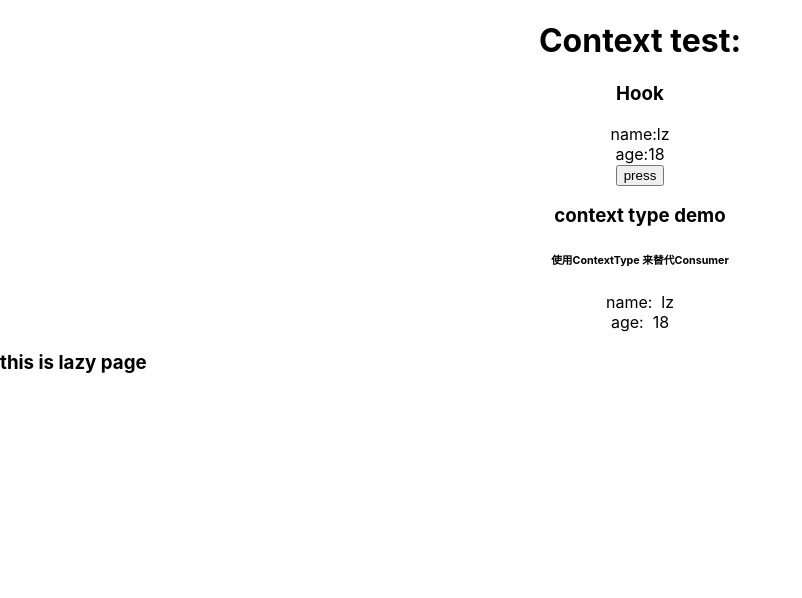
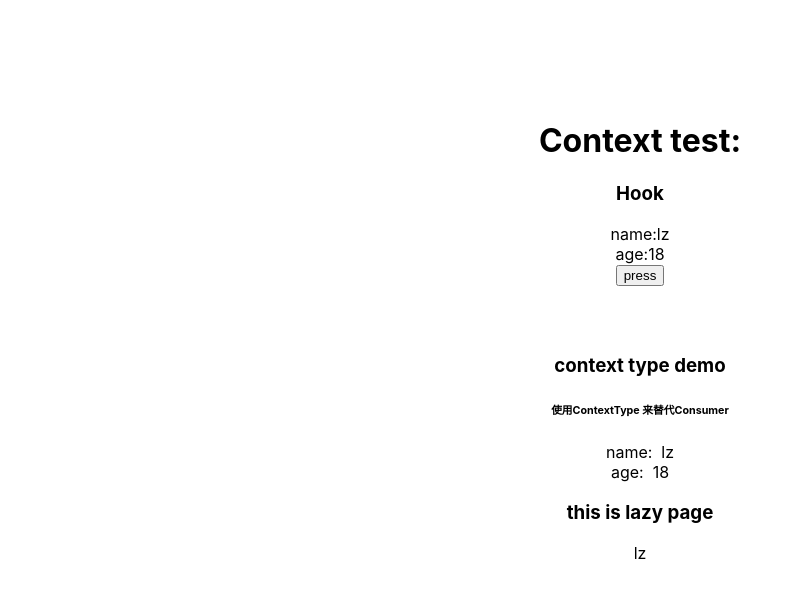
Before and after one commit to lz82/train-ticket, a React (Create React App) app: page / in a window 1280 px wide. Shown: the top 598 px of the page, without its empty margins (0-802 px from the left). Built offline with nearby package versions, Linux system fonts and the light colour scheme.

Commit message:
:construction: init memo

```diff
--- a/src/App.css
+++ b/src/App.css
@@ -1,5 +1,6 @@
 .App {
   text-align: center;
+  padding: 50px;
 }
 
 .context-type-wrapper{
--- a/src/app.jsx
+++ b/src/app.jsx
@@ -1,20 +1,42 @@
-import React from 'react'
+import React, { Component } from 'react'
 import './app.css'
 
 import Consumer from './pages/context/consumer'
 import ContextType from './pages/context/context-type'
 
 import Lazy from './pages/lazy'
+import Memo from './pages/memo'
 
-function App () {
+import ErrorPage from './pages/error'
+
+class App extends Component {
+  state = {
+    hasError: false
+  }
+
+  static getDerivedStateFromError() {
+    return {
+      hasError: true
+    }
+  }
+
+  render() {
+    const { hasError } = this.state
+    if (hasError) {
+      return <ErrorPage />
+    }
+
     return (
-    <div className="app">
+      <div className="App">
         <Consumer />
         <ContextType />
 
         <Lazy />
+
+        <Memo />
       </div>
     )
   }
+}
 
 export default App
--- /dev/null
+++ b/src/pages/error/index.jsx
@@ -0,0 +1,11 @@
+import React from 'react'
+
+function ErrorPage() {
+  return (
+    <div className="error-page-wrapper">
+      this is error page
+    </div>
+  )
+}
+
+export default ErrorPage
--- a/src/pages/lazy/index.jsx
+++ b/src/pages/lazy/index.jsx
@@ -1,11 +1,13 @@
 import React, { lazy, Suspense } from 'react'
+
+import Loading from '../loading'
 
 const LazyPage = lazy(() => import(/* webpackChunkName: "lazy-page" */'./lazy-page'))
 
 function Lazy() {
   return (
     <div>
-      <Suspense fallback={<div>loading...</div>}>
+      <Suspense fallback={<Loading />}>
         <LazyPage />
       </Suspense>
     </div>
--- /dev/null
+++ b/src/pages/loading/index.css
@@ -0,0 +1,12 @@
+.loading-page-wrapper {
+  position: fixed;
+  display: flex;
+  top: 0;
+  right: 0;
+  bottom: 0;
+  left: 0;
+  justify-content: center;
+  align-items: center;
+  background: rgba(0, 0, 0, 0.7);
+  z-index: 99999;
+}
--- /dev/null
+++ b/src/pages/loading/index.jsx
@@ -0,0 +1,14 @@
+import React from 'react'
+
+import './index.css'
+import loading from './img/loading.gif'
+
+function Loading() {
+  return (
+    <div className="loading-page-wrapper">
+      <img src={loading} alt="loading" width="150" height="150" />
+    </div>
+  )
+}
+
+export default Loading
--- /dev/null
+++ b/src/pages/memo/index.jsx
@@ -0,0 +1,25 @@
+import React, { Component } from 'react'
+
+class Memo extends Component {
+  state = {
+    age: 18,
+    name: 'lz'
+  }
+
+  render() {
+    const { name } = this.state
+    return (
+
+      <Foo name={name} />
+    )
+  }
+}
+
+class Foo extends Component {
+  render() {
+    console.log('foo has rendered')
+    return <div>{this.props.name}</div>
+  }
+}
+
+export default Memo
```
Also changed, not shown: src/pages/loading/img/loading.gif (added). Lines whose indentation alone changed are shown as unchanged.
